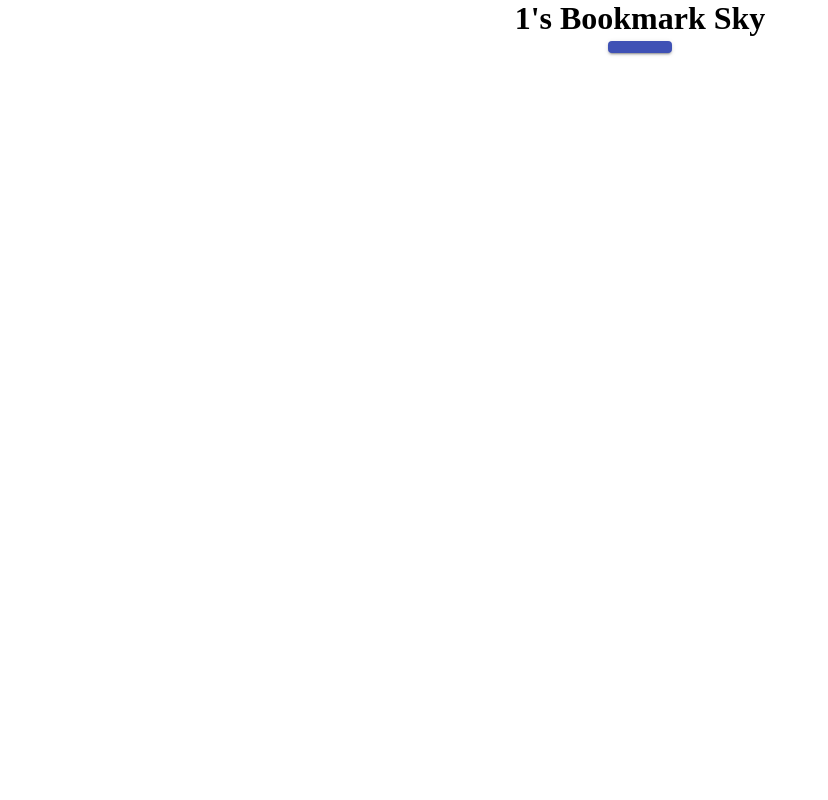
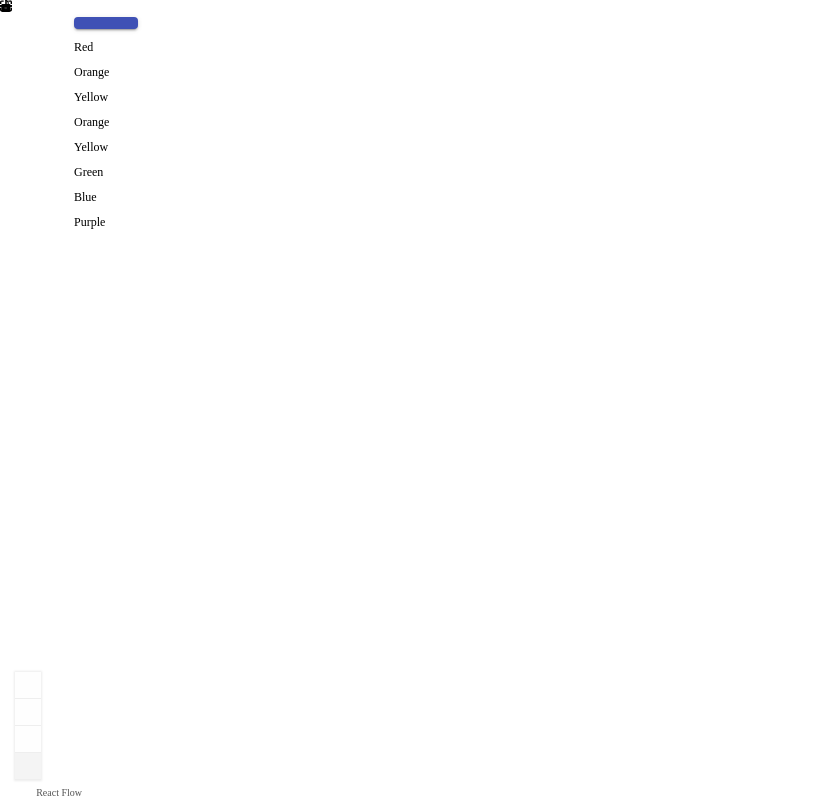
Before and after one commit to MIN60/Star-Mark, a React (Create React App) app: page /mypage/1 in a window 1280 px wide. Shown: the whole page, without its empty margins (0-828 px from the left). Built offline with nearby package versions, Linux system fonts and the light colour scheme.

Commit message:
temp commit for merge

```diff
--- a/package.json
+++ b/package.json
@@ -23,6 +23,7 @@
     "react": "^17.0.2",
     "react-bootstrap": "^2.1.0",
     "react-dom": "^17.0.2",
+    "react-flow-renderer": "^9.7.3",
     "react-redux": "^7.2.6",
     "react-router-dom": "^6.2.1",
     "react-scripts": "5.0.0",
--- /dev/null
+++ b/src/bookmark/DnD.css
@@ -0,0 +1,45 @@
+.dndflow {
+    flex-direction: column;
+    display: flex;
+    height: 100%;
+    width: 100%;
+    background: #ffffff;
+}
+
+.dndflow aside {
+    border-right: 1px solid #ffffff;
+    padding: 15px 10px;
+    font-size: 12px;
+    background: #ffffff;
+}
+
+.dndflow aside > * {
+    margin-bottom: 10px;
+    cursor: grab;
+}
+
+.dndflow aside .description {
+    margin-bottom: 10px;
+}
+
+.dndflow .reactflow-wrapper {
+    flex-grow: 1;
+    height: 100%;
+    width: 80%;
+    z-index: 10000;
+}
+
+@media screen and (min-width: 768px) {
+    .dndflow {
+    flex-direction: row;
+    }
+
+    .dndflow aside {
+    width: 20%;
+    max-width: 180px;
+    z-index: 10000;
+    }
+}
+.react-flow {
+    position: static;
+}
--- a/src/bookmark/bookmark.js
+++ b/src/bookmark/bookmark.js
@@ -1,101 +1,81 @@
-import gsap from 'gsap'
-import React, { useEffect, useState } from 'react';
-import axios from 'axios';
-import './bookmark.css';
-import Dialog from '@material-ui/core/Dialog';
-import DialogActions from '@material-ui/core/DialogActions';
-import DialogTitle from '@material-ui/core/DialogTitle';
-import DialogContent from '@material-ui/core/DialogContent';
-import TextField from '@material-ui/core/TextField';
-import Button from '@material-ui/core/Button';
-import {withStyles} from '@material-ui/core/styles';
-import { useParams } from 'react-router-dom';
+import React, { useState, useRef } from "react";
+import ReactFlow, {
+  ReactFlowProvider,
+  addEdge,
+  removeElements,
+  Controls,
+} from "react-flow-renderer";
 
+import Sidebar from "./sidebar.js";
 
-//모달 팝업창
-const styles = theme => ({
-    hidden: {
-        display:'none'
-    }
-});
+import "./DnD.css";
 
+const initialElements = [
+  {
+    id: "1",
+    type: "input",
+    data: { label: "" },
+    position: { x: 250, y: 5 },
+  },
+];
+
+let id = 0;
+const getId = () => `dndnode_${id++}`;
 
 const Bookmark = () => {
-    const { id } = useParams();
-    const [open,setOpen] = useState(false);
-    const [bookmarkname,setBookmarkName] = useState('');
-    const [link,setLink] = useState('');
+  const reactFlowWrapper = useRef(null);
+  const [reactFlowInstance, setReactFlowInstance] = useState(null);
+  const [elements, setElements] = useState(initialElements);
+  const onConnect = (params) => setElements((els) => addEdge(params, els));
+  const onElementsRemove = (elementsToRemove) =>
+    setElements((els) => removeElements(elementsToRemove, els));
 
-    //handle bookmarkname change
-    const handleBookmarkNameChange = e => setBookmarkName(e.target.value);
-    //handle link change
-    const handleLinkChange = e => setLink(e.target.value);
+  const onLoad = (_reactFlowInstance) =>
+    setReactFlowInstance(_reactFlowInstance);
 
-    //dialog 모달창
-    const handelClickOpen = () => {
-        setOpen(true);
-    }
+  const onDragOver = (event) => {
+    event.preventDefault();
+    event.dataTransfer.dropEffect = "move";
+  };
 
-    const handleClose = () => { //창끄기
-        setOpen(false);
-        setBookmarkName('');
-        setLink('');
-    }
+  const onDrop = (event) => {
+    event.preventDefault();
 
-    // ADD버튼 누르면 저장할 예정
-    const handleAdd = () =>{
-        axios.post("/api/bookmarks/3", {
-            'email': id,
-            'bookmarkname': bookmarkname,
-            'link': link,
-            'attr': 'like',
-            'memo': 'i like this page',
-            'x_coor': 234,
-            'y_coor': 234
-        }).then(function(response) {
-            console.log(response);
-            alert('Bookmark Added!');
-            handleClose();
-        }).catch(function(error) {
-            console.log(error.response);
-        });
-    }
+    const reactFlowBounds = reactFlowWrapper.current.getBoundingClientRect();
+    const type = event.dataTransfer.getData("application/reactflow");
+    const position = reactFlowInstance.project({
+      x: event.clientX - reactFlowBounds.left,
+      y: event.clientY - reactFlowBounds.top,
+    });
+    const newNode = {
+      id: getId(),
+      type,
+      position,
+      data: { label: "" },
+    };
 
-    const handleDelete = () => {
-        //bookmark 삭제
-        axios.delete('/api/bookmarks/4',{
-            'email': id,
-            'link': link
-        }).then(function(response) {
-            console.log(response);
-            alert('Bookmark deleted!');
-            handleClose();
-        }).catch(function(error) {
-            console.log(error.response);
-        });
-    }
+    setElements((es) => es.concat(newNode));
+  };
 
-    return(
-        <div>
-            <h1>{id}'s Bookmark Sky</h1>
-            <Button variant="contained" color="primary" onClick={handelClickOpen}>
-            </Button>
-            <Dialog open={open} onClose={handleClose}>
-                <Button className="closebtn" variant="outlined" color="primary" onClick={handleClose}>X</Button>
-                <DialogTitle classNmae="popTitle">ADD STAR MARK</DialogTitle>
-                <DialogContent>
-                    <TextField label ="NAME" type="text" name="Name" value={bookmarkname} onChange={handleBookmarkNameChange}/><br/>
-                    <TextField label ="URL" type="text" name="URL" value={link} onChange={handleLinkChange}/><br/>
+  return (
+    <div className="dndflow">
+      <ReactFlowProvider>
+        <div className="reactflow-wrapper" ref={reactFlowWrapper}>
+          <ReactFlow
+            elements={elements}
+            onConnect={onConnect}
+            onElementsRemove={onElementsRemove}
+            onLoad={onLoad}
+            onDrop={onDrop}
+            onDragOver={onDragOver}
+          >
+            <Controls />
+          </ReactFlow>
+        </div>
+      </ReactFlowProvider>
+      <Sidebar />
+    </div>
+  );
+};
 
-                </DialogContent>
-                <DialogActions>
-                    <Button variant="outlined" color="primary" onClick={handleDelete}>DELETE</Button>
-                    <Button variant="contained" color="primary" onClick={handleAdd}>ADD</Button>
-                </DialogActions>
-            </Dialog>
-        </div>
-    )
-
-}
-
-export default withStyles(styles)(Bookmark);
+export default Bookmark;
--- /dev/null
+++ b/src/bookmark/popup.js
@@ -0,0 +1,109 @@
+import gsap from 'gsap'
+import React, { useEffect, useState } from 'react';
+import axios from 'axios';
+import './bookmark.css';
+import Dialog from '@material-ui/core/Dialog';
+import DialogActions from '@material-ui/core/DialogActions';
+import DialogTitle from '@material-ui/core/DialogTitle';
+import DialogContent from '@material-ui/core/DialogContent';
+import TextField from '@material-ui/core/TextField';
+import Button from '@material-ui/core/Button';
+import {withStyles} from '@material-ui/core/styles';
+import { useParams } from 'react-router-dom';
+
+
+//모달 팝업창
+const styles = theme => ({
+    hidden: {
+        display:'none'
+    }
+});
+
+
+const Popup = () => {
+    const { id } = useParams();
+    const [open,setOpen] = useState(false);
+    const [bookmarkname,setBookmarkName] = useState('');
+    const [link,setLink] = useState('');
+
+    //handle bookmarkname change
+    const handleBookmarkNameChange = e => setBookmarkName(e.target.value);
+    //handle link change
+    const handleLinkChange = e => setLink(e.target.value);
+
+    //dialog 모달창
+    const handelClickOpen = () => {
+        setOpen(true);
+    }
+
+    const handleClose = () => { //창끄기
+        setOpen(false);
+        setBookmarkName('');
+        setLink('');
+    }
+
+    // ADD버튼 누르면 저장할 예정
+    const handleAdd = () =>{
+        axios.post("/api/bookmarks/3", {
+            'email': id,
+            'bookmarkname': bookmarkname,
+            'link': link,
+            'attr': 'like',
+            'memo': 'i like this page',
+            'x_coor': 234,
+            'y_coor': 234
+        }).then(function(response) {
+            console.log(response);
+            alert('Bookmark Added!');
+            handleClose();
+        }).catch(function(error) {
+            console.log(error.response);
+        });
+    }
+
+    const handleDelete = () => {
+        //bookmark 삭제
+        axios.delete('/api/bookmarks/4',{
+            'email': id,
+            'link': link
+        }).then(function(response) {
+            console.log(response);
+            alert('Bookmark deleted!');
+            handleClose();
+        }).catch(function(error) {
+            console.log(error.response);
+        });
+    }
+
+    useEffect(() => {
+        document.body.style.cssText = `position: fixed; top: -${window.scrollY}px`
+        return () => {
+            const scrollY = document.body.style.top
+            document.body.style.cssText = `position: ""; top: "";`
+            window.scrollTo(0, parseInt(scrollY || '0') * -1)
+        }
+    }, [])
+
+    return(
+        <div>
+            <Button variant="contained" color="primary" onClick={handelClickOpen}>
+            </Button>
+            <Dialog open={open} onClose={handleClose}>
+                <Button className="closebtn" variant="outlined" color="primary" onClick={handleClose}>X</Button>
+                <DialogTitle classNmae="popTitle">ADD STAR MARK</DialogTitle>
+                <DialogContent>
+                    <TextField label ="NAME" type="text" name="Name" value={bookmarkname} onChange={handleBookmarkNameChange}/><br/>
+                    <TextField label ="URL" type="text" name="URL" value={link} onChange={handleLinkChange}/><br/>
+
+                </DialogContent>
+                <DialogActions>
+                    <Button variant="outlined" color="primary" onClick={handleDelete}>DELETE</Button>
+                    <Button variant="contained" color="primary" onClick={handleAdd}>ADD</Button>
+                </DialogActions>
+            </Dialog>
+        </div>
+    )
+
+}
+
+export default withStyles(styles)(Popup);
--- /dev/null
+++ b/src/bookmark/sidebar.css
@@ -0,0 +1,71 @@
+.sidebar {
+    animation: openSideBar 200ms ease-in;
+    background: linear-gradient(to left, #b3b3b3, #fff);
+    /* width: 20rem; */
+    height: 100vh;
+    padding: 1rem;
+    position: fixed;
+    right: 0;
+    width: 20rem;
+  }
+  .removeSidebar {
+    background: linear-gradient(to left, #b3b3b3, #fff);
+    /* width: 20rem; */
+    height: 100vh;
+    padding: 1rem;
+    position: fixed;
+    left: 0;
+    width: 20rem;
+    animation: removeSideBar 300ms ease-in;
+  }
+  .sidebar_cover {
+    position: relative;
+  }
+  .sidebar_header {
+    display: flex;
+    justify-content: space-between;
+    align-items: center;
+    margin-bottom: 2rem;
+  }
+  h1 {
+    font-size: 32px;
+    color: rgb(54, 54, 54);
+    margin: 0;
+  }
+  ul {
+    padding: 0;
+  }
+  li {
+    list-style: none;
+    padding: 1rem 1.5rem;
+    font-weight: 600;
+    color: #828282;
+    background-color: #b5cffb;
+    margin-top: 0.5rem;
+    border-radius: 5px;
+  }
+  li.active {
+    background-color: #367bee;
+    color: white;
+  }
+  li:hover {
+    background-color: #367bee;
+    color: white;
+  }
+
+  @keyframes openSideBar {
+    0% {
+      width: 0rem;
+    }
+    100% {
+      width: 20rem;
+    }
+  }
+  @keyframes removeSideBar {
+    0% {
+      width: 20rem;
+    }
+    100% {
+      width: 0rem;
+    }
+  }
--- /dev/null
+++ b/src/bookmark/sidebar.js
@@ -0,0 +1,83 @@
+import React from "react";
+import "./sidebar.css";
+import Popup from "./popup.js";
+
+const Sidebar = () => {
+  const onDragStart = (event, nodeType) => {
+    event.dataTransfer.setData("application/reactflow", nodeType);
+    event.dataTransfer.effectAllowed = "move";
+  };
+
+  return (
+    <aside>
+        <div className="description">
+            <Popup />
+        </div>
+        <div
+            className="dndnode input"
+            onDragStart={(event) => onDragStart(event, "input")}
+            draggable
+        >
+            Red
+        </div>
+
+        <div
+            className="dndnode"
+            onDragStart={(event) => onDragStart(event, "default")}
+            draggable
+        >
+            Orange
+        </div>
+
+        <div
+            className="dndnode output"
+            onDragStart={(event) => onDragStart(event, "output")}
+            draggable
+        >
+            Yellow
+        </div>
+
+        <div
+            className="dndnode"
+            onDragStart={(event) => onDragStart(event, "default")}
+            draggable
+        >
+            Orange
+        </div>
+
+        <div
+            className="dndnode"
+            onDragStart={(event) => onDragStart(event, "default")}
+            draggable
+        >
+            Yellow
+        </div>
+
+        <div
+            className="dndnode"
+            onDragStart={(event) => onDragStart(event, "default")}
+            draggable
+        >
+            Green
+        </div>
+
+        <div
+            className="dndnode"
+            onDragStart={(event) => onDragStart(event, "default")}
+            draggable
+        >
+            Blue
+        </div>
+
+        <div
+            className="dndnode"
+            onDragStart={(event) => onDragStart(event, "default")}
+            draggable
+        >
+            Purple
+        </div>
+    </aside>
+  );
+};
+
+export default Sidebar;
```
Also changed, not shown: 1 other file (tests, documents, lock files or other folders).
